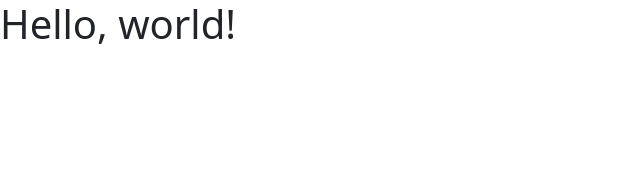
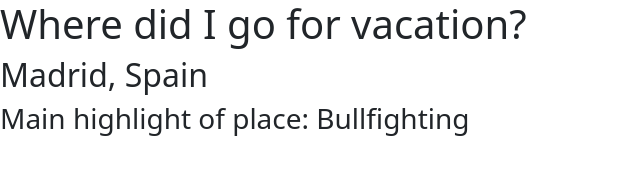
Before and after one commit to HarrisM00/Summer-tainment, a plain HTML site: page index.html in a window 1280 px wide. Shown: the whole page, without its empty margins (0-640 px from the left). Drawn offline with nearby package versions, Linux system fonts and the light colour scheme.

Commit message:
New text

```diff
--- a/index.html
+++ b/index.html
@@ -8,7 +8,9 @@
     <link rel="stylesheet" href="style.css">
   </head>
   <body>
-    <h1>Hello, world!</h1>
+    <h1>Where did I go for vacation?</h1>
+    <h2>Madrid, Spain</h2>
+    <h3>Main highlight of place: Bullfighting</h3>
     <script src="https://cdn.jsdelivr.net/npm/bootstrap@5.3.2/dist/js/bootstrap.bundle.min.js" integrity="sha384-C6RzsynM9kWDrMNeT87bh95OGNyZPhcTNXj1NW7RuBCsyN/o0jlpcV8Qyq46cDfL" crossorigin="anonymous"></script>
   </body>
 </html>
```
